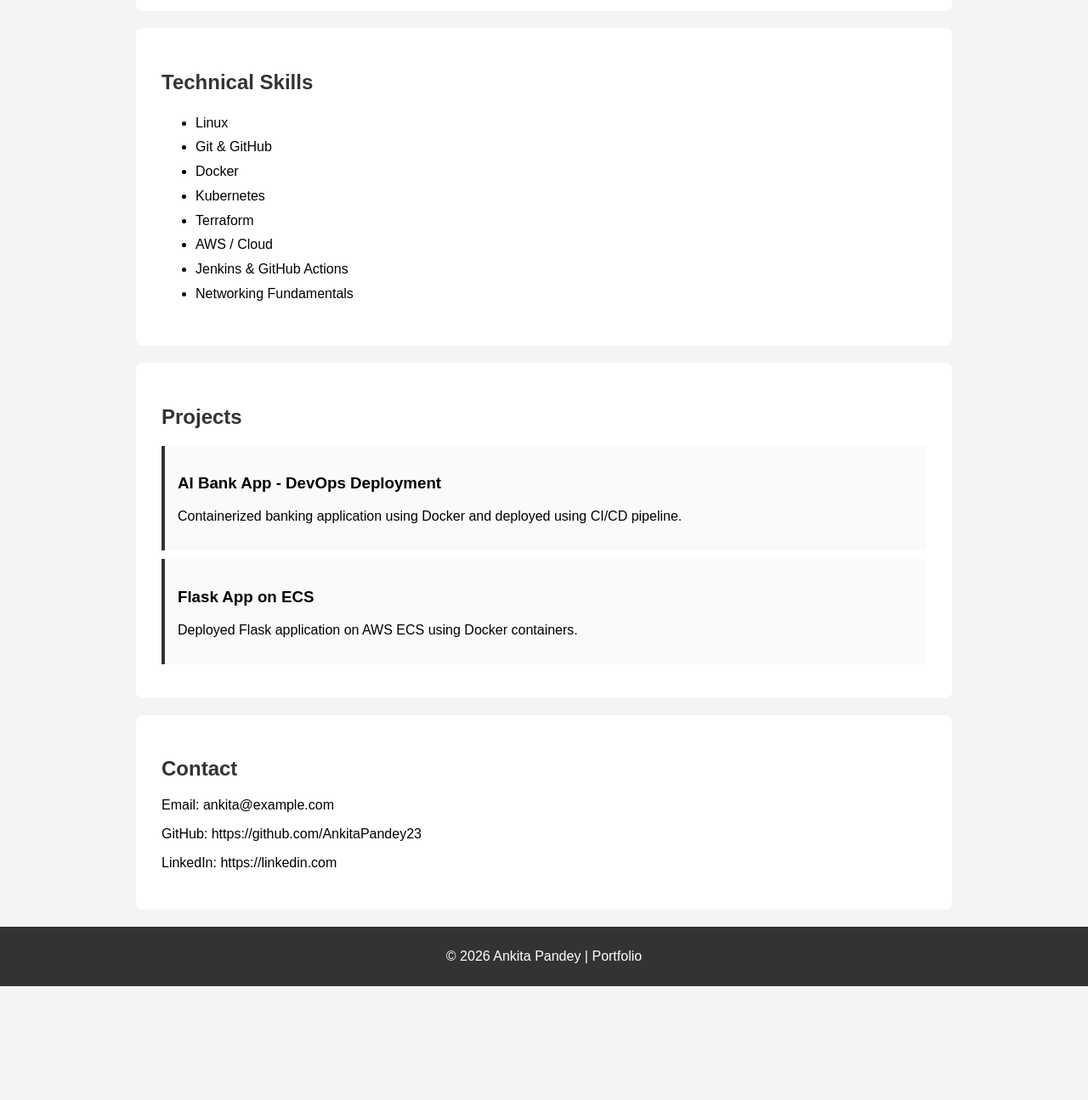
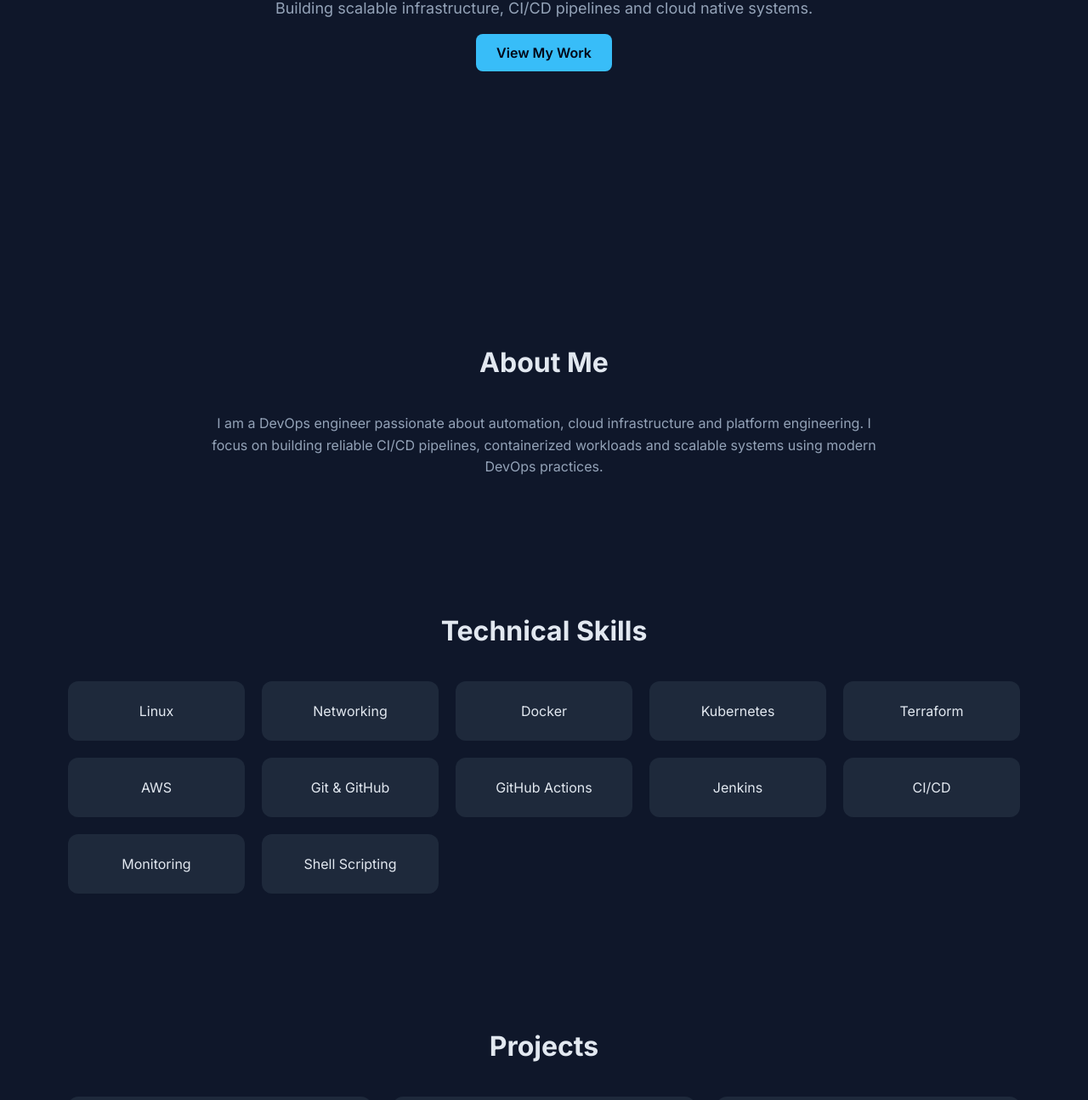
Before and after one commit to AnkitaPandey23/github-actions, a plain HTML site: page index.html in a window 1280 px wide. Shown: the part 379-1674 px from the top of the page at 85% size. Before the commit the page ends 1540 px from the top, so only its background shows below. Drawn offline with Linux system fonts and the light colour scheme.

Commit message:
Revamp index.html with new layout and styles

```diff
--- a/index.html
+++ b/index.html
@@ -1,131 +1,106 @@
 <!DOCTYPE html>
 <html lang="en">
 <head>
-    <meta charset="UTF-8">
+<meta charset="UTF-8" />
+<meta name="viewport" content="width=device-width, initial-scale=1.0" />
 <title>Ankita Pandey | DevOps Engineer</title>
-
+<link href="https://fonts.googleapis.com/css2?family=Inter:wght@300;400;600;700&display=swap" rel="stylesheet">
 <style>
-        body{
-            font-family: Arial, sans-serif;
-            margin:0;
-            background:#f4f4f4;
-        }
-
-        header{
-            background:#333;
-            color:white;
-            padding:20px;
-            text-align:center;
-        }
-
-        nav{
-            background:#555;
-            padding:10px;
-            text-align:center;
-        }
-
-        nav a{
-            color:white;
-            margin:0 15px;
-            text-decoration:none;
-            font-weight:bold;
-        }
-
-        section{
-            padding:30px;
-            max-width:900px;
-            margin:auto;
-            background:white;
-            margin-top:20px;
-            border-radius:8px;
-        }
-
-        h2{
-            color:#333;
-        }
-
-        ul{
-            line-height:1.8;
-        }
-
-        footer{
-            background:#333;
-            color:white;
-            text-align:center;
-            padding:10px;
-            margin-top:20px;
-        }
-
-        .project{
-            background:#fafafa;
-            padding:15px;
-            margin:10px 0;
-            border-left:4px solid #333;
-        }
+*{margin:0;padding:0;box-sizing:border-box;font-family:'Inter',sans-serif}
+body{background:#0f172a;color:#e2e8f0}
+header{display:flex;justify-content:space-between;align-items:center;padding:20px 80px;background:#020617}
+header h1{font-size:22px;color:#38bdf8}
+nav a{margin-left:25px;text-decoration:none;color:#e2e8f0;font-weight:500}
+.hero{height:80vh;display:flex;flex-direction:column;justify-content:center;align-items:center;text-align:center}
+.hero h2{font-size:48px;margin-bottom:10px}
+.hero p{font-size:18px;color:#94a3b8;margin-bottom:20px}
+.btn{background:#38bdf8;color:#020617;padding:12px 24px;border-radius:8px;text-decoration:none;font-weight:600}
+.section{padding:80px}
+.section h2{text-align:center;margin-bottom:40px;font-size:32px}
+.about{max-width:800px;margin:auto;text-align:center;color:#94a3b8;line-height:1.6}
+.skills{display:grid;grid-template-columns:repeat(auto-fit,minmax(200px,1fr));gap:20px}
+.skill{background:#1e293b;padding:25px;border-radius:12px;text-align:center}
+.projects{display:grid;grid-template-columns:repeat(auto-fit,minmax(280px,1fr));gap:25px}
+.project{background:#1e293b;padding:25px;border-radius:12px}
+.project h3{margin-bottom:10px}
+.contact{text-align:center}
+footer{text-align:center;padding:25px;background:#020617;color:#94a3b8}
 </style>
 </head>
-
 <body>
 
 <header>
 <h1>Ankita Pandey</h1>
-    <p>DevOps Engineer | Cloud | Automation</p>
-</header>
-
 <nav>
 <a href="#about">About</a>
 <a href="#skills">Skills</a>
 <a href="#projects">Projects</a>
 <a href="#contact">Contact</a>
 </nav>
+</header>
 
-<section id="about">
+<section class="hero">
+<h2>DevOps & Cloud Engineer</h2>
+<p>Building scalable infrastructure, CI/CD pipelines and cloud native systems.</p>
+<a class="btn" href="#projects">View My Work</a>
+</section>
+
+<section class="section" id="about">
 <h2>About Me</h2>
-    <p>
-        Hello! I'm Ankita, a DevOps enthusiast passionate about cloud technologies,
-        automation, and building scalable infrastructure.
-        I enjoy working with Linux, Docker, Kubernetes, and CI/CD pipelines.
+<p class="about">
+I am a DevOps engineer passionate about automation, cloud infrastructure and platform engineering. I focus on building reliable CI/CD pipelines, containerized workloads and scalable systems using modern DevOps practices.
 </p>
 </section>
 
-<section id="skills">
+<section class="section" id="skills">
 <h2>Technical Skills</h2>
-    <ul>
-        <li>Linux</li>
-        <li>Git & GitHub</li>
-        <li>Docker</li>
-        <li>Kubernetes</li>
-        <li>Terraform</li>
-        <li>AWS / Cloud</li>
-        <li>Jenkins & GitHub Actions</li>
-        <li>Networking Fundamentals</li>
-    </ul>
+<div class="skills">
+<div class="skill">Linux</div>
+<div class="skill">Networking</div>
+<div class="skill">Docker</div>
+<div class="skill">Kubernetes</div>
+<div class="skill">Terraform</div>
+<div class="skill">AWS</div>
+<div class="skill">Git & GitHub</div>
+<div class="skill">GitHub Actions</div>
+<div class="skill">Jenkins</div>
+<div class="skill">CI/CD</div>
+<div class="skill">Monitoring</div>
+<div class="skill">Shell Scripting</div>
+</div>
 </section>
 
-<section id="projects">
+<section class="section" id="projects">
 <h2>Projects</h2>
-
+<div class="projects">
 <div class="project">
-        <h3>AI Bank App - DevOps Deployment</h3>
-        <p>Containerized banking application using Docker and deployed using CI/CD pipeline.</p>
+<h3>Flask App Deployment on AWS ECS</h3>
+<p>Containerized a Flask application using Docker and deployed it on AWS ECS with CI/CD automation.</p>
 </div>
 
 <div class="project">
-        <h3>Flask App on ECS</h3>
-        <p>Deployed Flask application on AWS ECS using Docker containers.</p>
+<h3>Bank Application DevOps Pipeline</h3>
+<p>Implemented CI/CD pipeline using GitHub Actions, Docker and Kubernetes.</p>
 </div>
 
+<div class="project">
+<h3>Infrastructure as Code</h3>
+<p>Provisioned cloud infrastructure using Terraform with reusable modules.</p>
+</div>
+</div>
 </section>
 
-<section id="contact">
+<section class="section" id="contact">
 <h2>Contact</h2>
+<div class="contact">
 <p>Email: ankita@example.com</p>
-    <p>GitHub: https://github.com/AnkitaPandey23</p>
-    <p>LinkedIn: https://linkedin.com</p>
+<p>GitHub: github.com/AnkitaPandey23</p>
+<p>LinkedIn: linkedin.com</p>
+</div>
 </section>
 
 <footer>
-    <p>© 2026 Ankita Pandey | Portfolio</p>
+<p>© 2026 Ankita Pandey | DevOps Engineer</p>
 </footer>
 
 </body>
```
Lines whose indentation alone changed are shown as unchanged.
